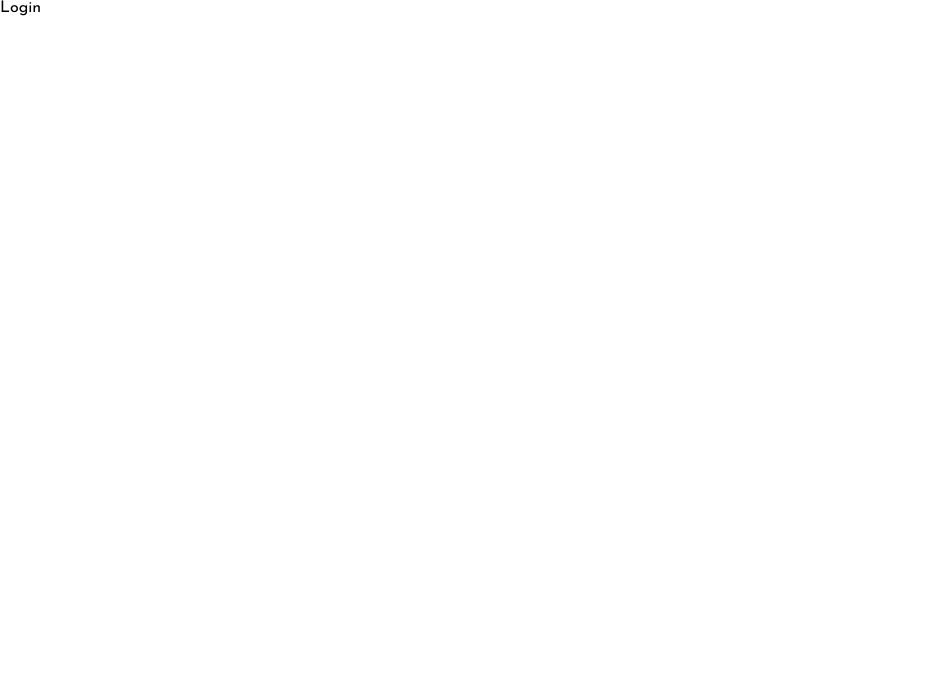
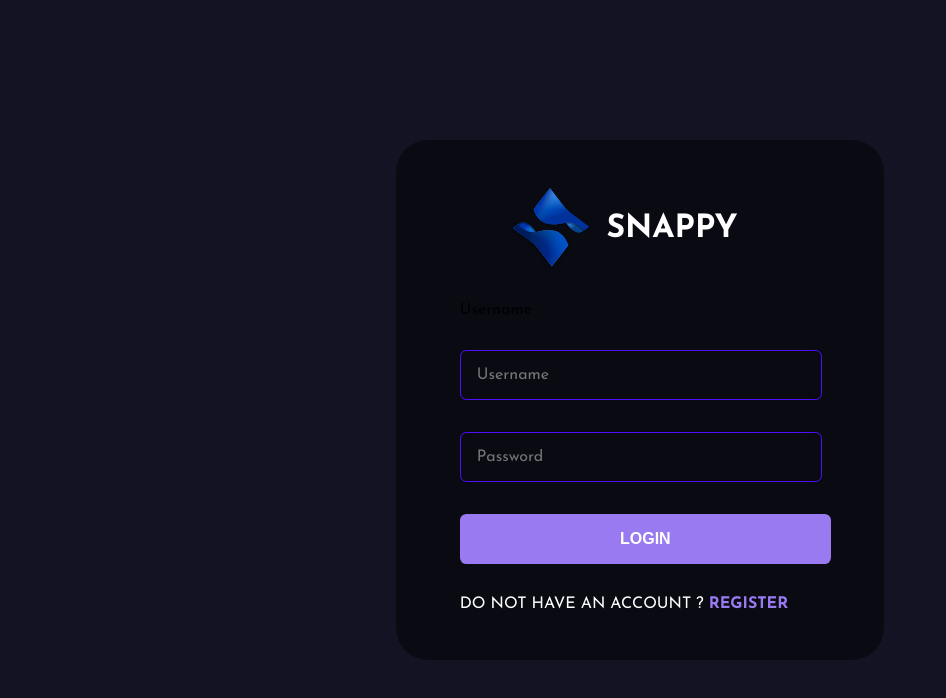
Before and after one commit to mrinal-rangers/ChatApp, a React (Vite) app in the folder public/: page /login in a window 1280 px wide. Shown: the top 698 px of the page, without its empty margins (0-946 px from the left). Built offline with nearby package versions, Linux system fonts and the light colour scheme.

Commit message:
completed the login / register functionality

```diff
--- a/public/src/Pages/Login.jsx
+++ b/public/src/Pages/Login.jsx
@@ -1,8 +1,157 @@
+
+import styled from "styled-components"
+import {Link, useNavigate} from "react-router-dom"
+import Logo from "../Assets/logo.svg"
+import {useEffect, useState} from "react"
+import { ToastContainer, toast } from 'react-toastify';
+import "react-toastify/dist/ReactToastify.css";
+import axios from "axios";
+import { loginRoute } from "../Utils/APIroutes";
 
 const Login = () => {
+  const navigate = useNavigate();
+  const [values,setValues] = useState({
+    username:"",
+    email:"",
+  })
+  const toastOptions ={
+    position:"top-right",
+    autoClose:8000,
+    pauseOnHover:true,
+    draggable:true,
+    theme : "dark",
+  }
+
+  useEffect(()=>{
+    if(localStorage.getItem('chat-app-user')){
+      navigate('/');
+    }
+  },[])
+
+  const handleSubmit = async(event)=>{
+    event.preventDefault();
+    if(handleValidation()){
+      const {password,username} = values;
+      const {data} = await axios.post(loginRoute,{
+        username,password
+      });
+      if(data.status === false){
+        toast.error(data.msg,toastOptions);
+        return ;
+      }
+      if(data.status === true){
+        localStorage.setItem('chat-app-user',JSON.stringify(data.user));
+      }
+      navigate('/');
+    }
+  }
+  const handleValidation =()=>{
+    const {password,username} = values;
+    if(password===''){
+      toast.error("password is required",toastOptions);
+      return false;
+    }else if(username.length===""){
+      toast.error("username is required ",toastOptions);
+      return false;
+    }
+    return true;
+  }
+
+  const handleChange = (event)=>{
+    setValues({...values,[event.target.name]:event.target.value});
+  }
+
   return (
-    <div>Login</div>
+    <>
+      <FormContainer>
+        <form onSubmit={handleSubmit}>
+          <div className="brand">
+            <img src ={Logo} alt="logo"/>
+            <h1>Snappy</h1>
+          </div>
+            <label htmlFor="username" >Username</label>
+            <input type="text" placeholder="Username" name="username" onChange={handleChange} />
+            <input type="password" placeholder="Password" name="password" onChange={handleChange} />
+            <button type ="submit" > Login </button>
+            <span>do not have an account ? <Link to="/register"> Register</Link> </span>
+          </form>
+      </FormContainer>
+      <ToastContainer />
+    </>
+
   )
 }
 
-export default Login
+const FormContainer = styled.div`
+  height:100vh;
+  width:100vw;
+  display:flex;
+  overflow:hidden;
+  flex-direction:column;
+  justify-content:center;
+  align-items:center;
+  gap:1rem;
+  background-color: #131324;
+  .brand{
+    display:flex;
+    justify-content:center;
+    align-items:center;
+    gap:1rem;
+    img{
+      height 5rem;
+      width:5rem;
+    }
+    h1{
+      color:white;
+      text-transform:uppercase;
+    }
+  }
+  form{
+    display:flex;
+    flex-direction:column;
+    gap:2rem;
+    background-color:#00000076;
+    border-radius:2rem;
+    padding:3rem 6rem 3rem 4rem;
+    input{
+      background-color:transparent;
+      padding:1rem;
+      border:0.1rem solid #4e0eff;
+      border-radius:0.4rem;
+      color:white;
+      width:100%;
+      font-size:1rem;
+      &:focus{
+        border: 0.1rem solid #9997af0;
+        outline:none;
+      }
+    }
+    button{
+      background-color: #997af0;
+      width:113%;
+      color:white;
+      padding: 1rem 2rem;
+      border:none;
+      font-weight:bold;
+      cursor:pointer;
+      border-radius:0.4rem;
+      font-size:1rem;
+      text-transform:uppercase;
+      transition:0.5s ease-in-out;
+      &:hover{
+        background-color:#4e0eff;
+      }
+    }
+    span{
+      color:white;
+      text-transform:uppercase;
+      a{
+        color:#997af0;
+        text-decoration:none;
+        font-weight:bold;
+      }
+    }
+  }
+`;
+
+export default Login;
--- a/public/src/Pages/Register.jsx
+++ b/public/src/Pages/Register.jsx
@@ -22,6 +22,12 @@
     draggable:true,
     theme : "dark",
   }
+  useEffect(()=>{
+    if(localStorage.getItem('chat-app-user')){
+      navigate('/');
+    }
+  },[])
+
 
   const handleSubmit = async(event)=>{
     event.preventDefault();
@@ -32,6 +38,7 @@
       });
       if(data.status === false){
         toast.error(data.msg,toastOptions);
+        return ;
       }
       if(data.status === true){
         localStorage.setItem('chat-app-user',JSON.stringify(data.user));
--- a/public/src/Utils/APIroutes.jsx
+++ b/public/src/Utils/APIroutes.jsx
@@ -1,2 +1,3 @@
 const host  = "http://localhost:8000";
 export const registerRoute = `${host}/api/auth/register`;
+export const loginRoute = `${host}/api/auth/login`;
```
Also changed, not shown: 2 other files (tests, documents, lock files or other folders).
